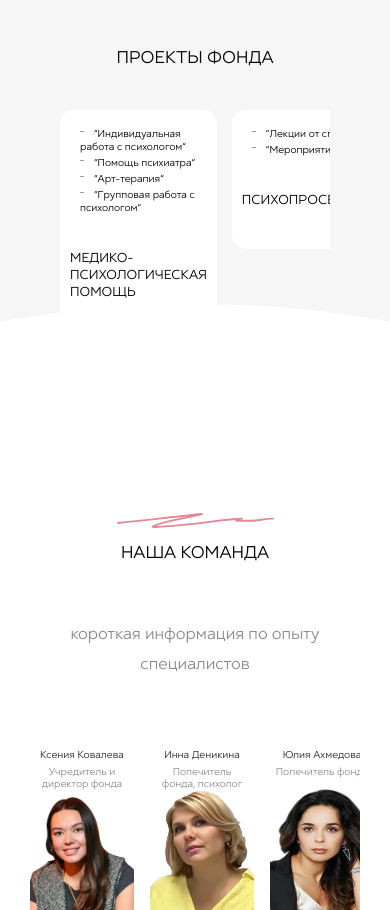
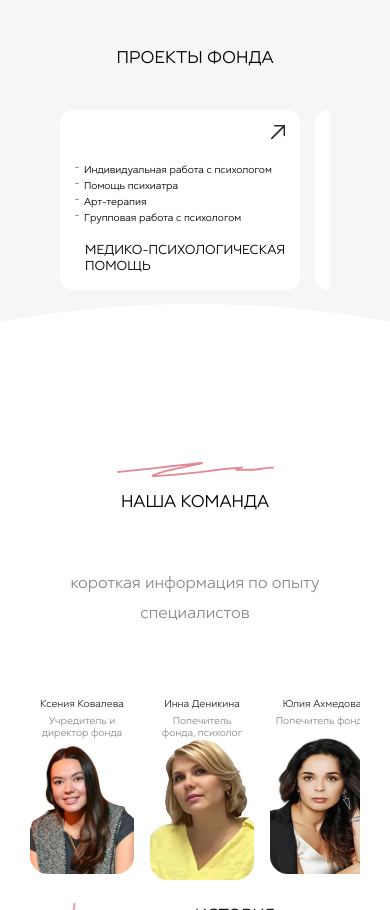
Before and after one commit to thirdmadman/fond-ravnovesie.ru_2023, a Next.js app: page / in a window 390 px wide. Shown: the part 1733-2643 px from the top of the page. Built offline with nearby package versions, Linux system fonts and the light colour scheme.

Commit message:
feat: impl project-group-cards on mobile

```diff
--- a/src/components/home/ProjectGroupCard.tsx
+++ b/src/components/home/ProjectGroupCard.tsx
@@ -17,7 +17,7 @@ export function ProjectGroupCard(props: ProjectGroupCardProps) {
         <div className="project-group-card project-group-card_mobile">
           <ul>
             {projectNamesInGroup.map((el) => (
-              <li key={el}>“{el}“</li>
+              <li key={el}>{el}</li>
             ))}
           </ul>
           <div className="project-group-card__title">{projectGroupName}</div>
--- a/src/styles/home/projectGroupCard.scss
+++ b/src/styles/home/projectGroupCard.scss
@@ -25,14 +25,6 @@
     max-width: 240px;
     padding: 15px 10px 15px 10px;
     border-radius: 14px;
-  }
-
-  .project-group-card_mobile {
-    .project-group-card__title {
-      font-size: 13px;
-      line-height: 16px;
-      text-transform: uppercase;
-    }
   }
 
   .project-group-card__title {
@@ -131,4 +123,46 @@
       }
     }
   }
+
+  &_mobile {
+    position: relative;
+    width: 240px;
+    height: 180px;
+    display: flex;
+    flex-direction: column;
+    justify-content: flex-end;
+    border-radius: 13px;
+
+    .project-group-card__title {
+      min-height: 32px;
+      margin-bottom: 0;
+      padding-left: 15px;
+      display: flex;
+      align-items: flex-start;
+      font-size: 13px;
+      line-height: 16px;
+      text-transform: uppercase;
+    }
+
+    ul {
+      margin-bottom: 18px;
+      margin-left: 0;
+
+      li:before {
+        margin-right: 5px;
+        margin-left: 5px;
+      }
+    }
+
+    &::after {
+      content: '';
+      display: block;
+      width: 14px;
+      height: 14px;
+      position: absolute;
+      top: 15px;
+      right: 15px;
+      background: url('../../../public/images/icons/icon-arrow.svg') no-repeat center;
+    }
+  }
 }
```
